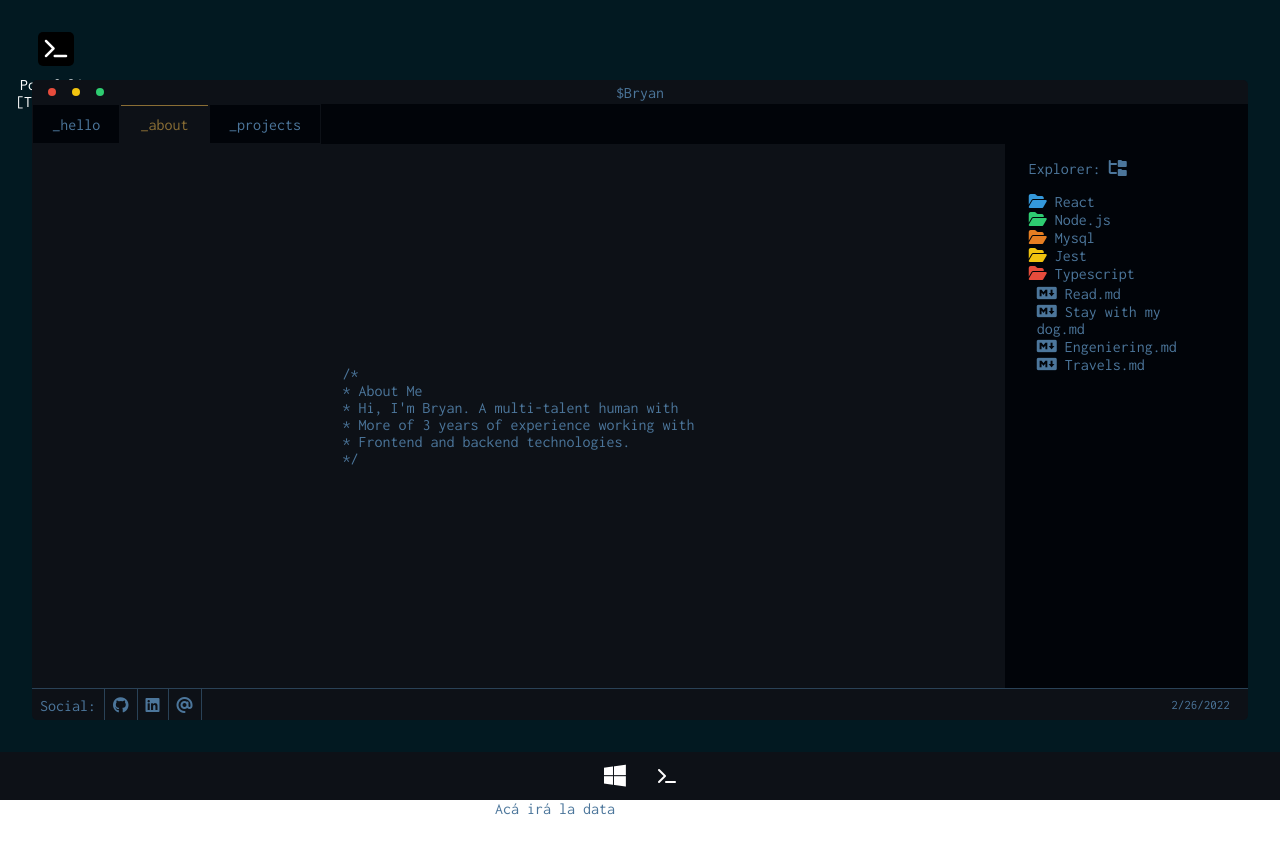
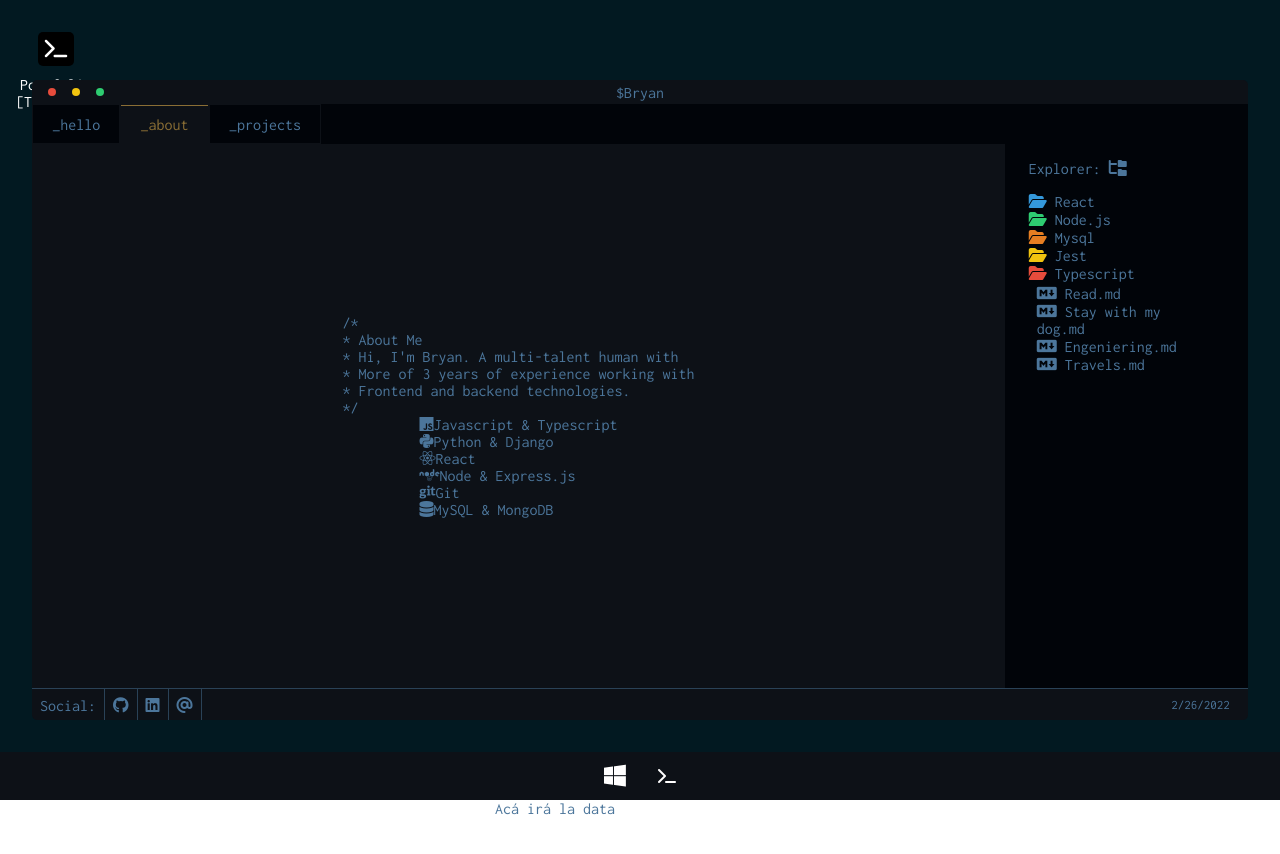
Before and after one commit to ripterdust/Portfolio2022, a React (Create React App) app: page /about in a window 1280 px wide. Shown: the top 854 px of the page. Built offline with nearby package versions, Linux system fonts and the light colour scheme.

Commit message:
Added the technologies

```diff
--- a/src/components/terminal/partials/about/AboutMe.js
+++ b/src/components/terminal/partials/about/AboutMe.js
@@ -13,6 +13,34 @@ export const AboutMe = () => {
             */
         </div>
 
+        <div className="technologies">
+            <div>
+                <i class="fa-brands fa-js"></i>
+                Javascript & Typescript
+            </div>
+            <div>
+                <i class="fa-brands fa-python"></i>
+                Python & Django
+            </div>
+            <div>
+                <i class="fa-brands fa-react"></i>
+                React
+            </div>
+            <div>
+                <i class="fa-brands fa-node"></i>
+                Node & Express.js
+            </div>
+            <div>
+                <i class="fa-brands fa-git"></i>
+                Git
+            </div>
+            <div>
+                <i class="fa-solid fa-database"></i>
+                MySQL & MongoDB
+            </div>
+
+        </div>
+
     </div>
   )
 }
```
